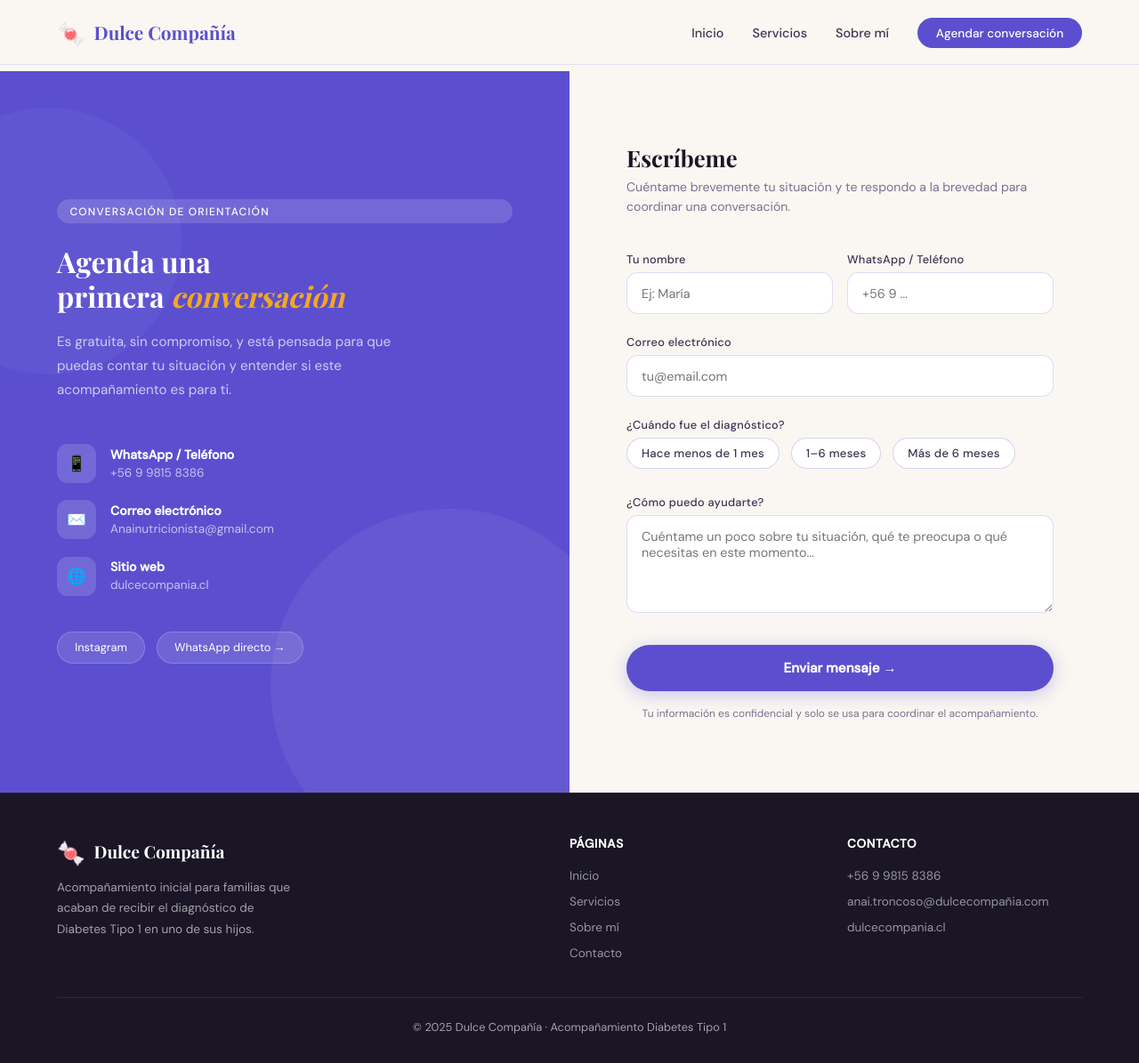
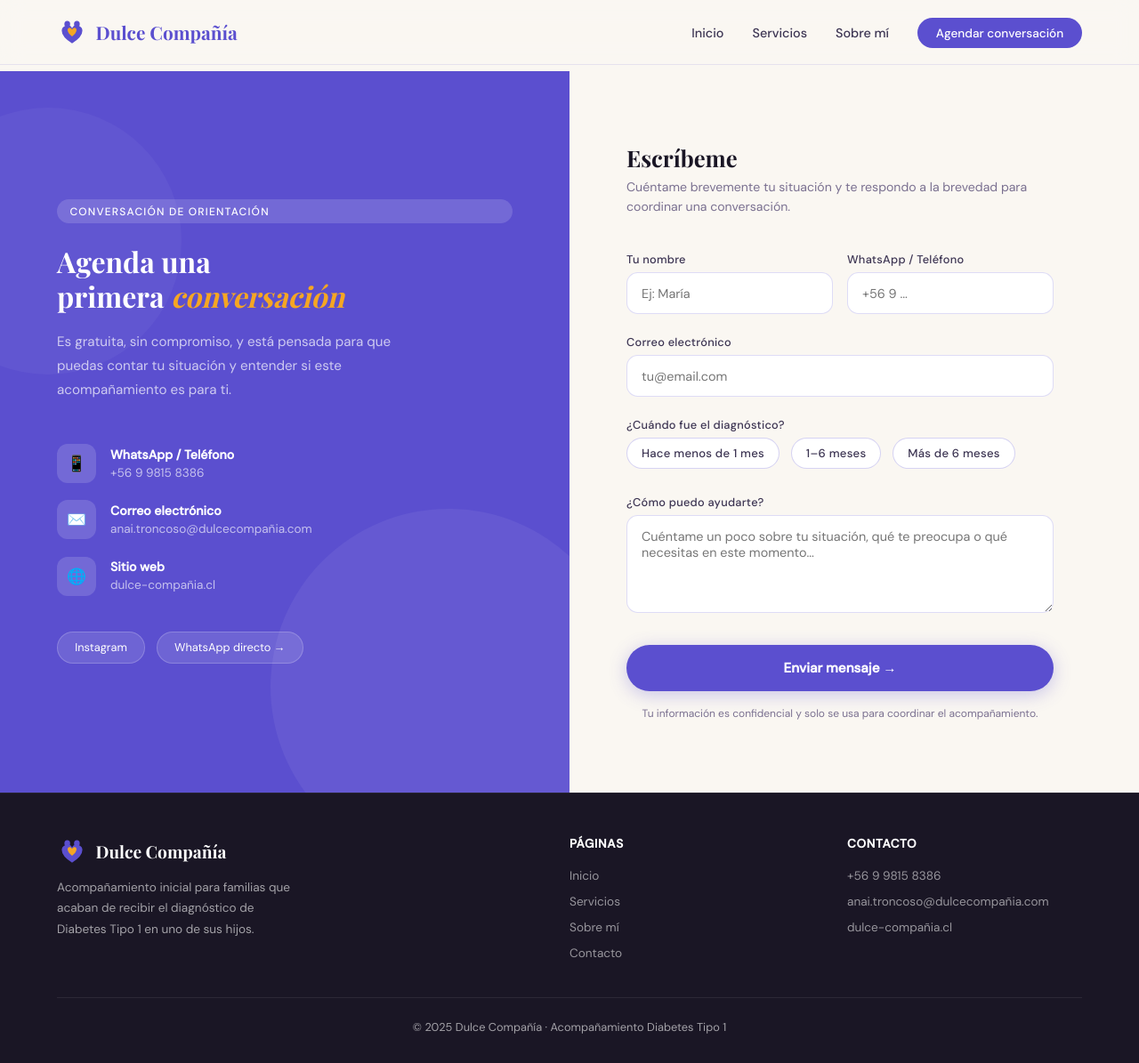
Before and after one commit to astrogolun/dulcecompaniaV2, a plain HTML site: page contacto.html in a window 1280 px wide. Shown: the whole page at 89% size. Drawn offline with nearby package versions, Linux system fonts and the light colour scheme; a web font is replaced by a local one.

Commit message:
segundo commit

```diff
--- a/contacto.html
+++ b/contacto.html
@@ -23,7 +23,7 @@
 
     nav { position: fixed; top: 0; left: 0; right: 0; z-index: 100; display: flex; align-items: center; justify-content: space-between; padding: 1.2rem 5%; background: rgba(250,247,242,0.85); backdrop-filter: blur(12px); border-bottom: 1px solid rgba(91,79,207,0.12); }
     .nav-logo { display: flex; align-items: center; gap: 0.6rem; font-family: 'Playfair Display', serif; font-size: 1.3rem; color: var(--violet); font-weight: 700; text-decoration: none; }
-    .nav-logo span { font-size: 1.6rem; }
+    .nav-logo svg { display:block; }
     .nav-links { display: flex; gap: 2rem; list-style: none; }
     .nav-links a { font-size: 0.9rem; font-weight: 500; color: var(--text); text-decoration: none; transition: color 0.2s; }
     .nav-links a:hover, .nav-links a.active { color: var(--violet); }
@@ -97,7 +97,7 @@
       background: var(--white);
       transition: border-color 0.2s, box-shadow 0.2s;
       outline: none;
-      -webkit-appearance: none;
+      appearance: none;
     }
     input:focus, textarea:focus, select:focus { border-color: var(--violet); box-shadow: 0 0 0 3px rgba(91,79,207,0.1); }
     textarea { resize: vertical; min-height: 110px; }
@@ -163,7 +163,7 @@
 <body>
 
 <nav>
-  <a class="nav-logo" href="index.html"><span>🍬</span> Dulce Compañía</a>
+  <a class="nav-logo" href="index.html"><svg xmlns="http://www.w3.org/2000/svg" viewBox="0 0 44 44" width="34" height="34" aria-hidden="true" style="flex-shrink:0"><ellipse cx="15" cy="10.5" rx="4.2" ry="4.8" fill="#5B4FCF"/><ellipse cx="29" cy="10.5" rx="4.2" ry="4.8" fill="#5B4FCF"/><path d="M7 20 Q7 15.5 11 13.5 L15 12.5 Q19.5 11.5 22 16.5 Q24.5 11.5 29 12.5 L33 13.5 Q37 15.5 37 20 Q37 29 22 38.5 Q7 29 7 20Z" fill="#5B4FCF"/><path d="M22 28.5 Q15.5 23 15.5 19 Q15.5 16.5 18 16 Q20.5 15.5 22 18.5 Q23.5 15.5 26 16 Q28.5 16.5 28.5 19 Q28.5 23 22 28.5Z" fill="#F5A623"/></svg> Dulce Compañía</a>
   <ul class="nav-links">
     <li><a href="index.html">Inicio</a></li>
     <li><a href="servicios.html">Servicios</a></li>
@@ -192,14 +192,14 @@
         <div class="method-icon">✉️</div>
         <div class="method-text">
           <strong>Correo electrónico</strong>
-          <a href="mailto:Anainutricionista@gmail.com">Anainutricionista@gmail.com</a>
+          <a href="mailto:anai.troncoso@dulcecompañia.com">anai.troncoso@dulcecompañia.com</a>
         </div>
       </div>
       <div class="contact-method">
         <div class="method-icon">🌐</div>
         <div class="method-text">
           <strong>Sitio web</strong>
-          <a href="https://dulcecompania.cl" target="_blank">dulcecompania.cl</a>
+          <a href="https://dulce-compañia.cl" target="_blank">dulce-compañia.cl</a>
         </div>
       </div>
     </div>
@@ -261,7 +261,7 @@
 <footer>
   <div class="footer-inner">
     <div class="footer-brand">
-      <a class="nav-logo" href="index.html"><span>🍬</span> Dulce Compañía</a>
+      <a class="nav-logo" href="index.html"><svg xmlns="http://www.w3.org/2000/svg" viewBox="0 0 44 44" width="34" height="34" aria-hidden="true" style="flex-shrink:0"><ellipse cx="15" cy="10.5" rx="4.2" ry="4.8" fill="#5B4FCF"/><ellipse cx="29" cy="10.5" rx="4.2" ry="4.8" fill="#5B4FCF"/><path d="M7 20 Q7 15.5 11 13.5 L15 12.5 Q19.5 11.5 22 16.5 Q24.5 11.5 29 12.5 L33 13.5 Q37 15.5 37 20 Q37 29 22 38.5 Q7 29 7 20Z" fill="#5B4FCF"/><path d="M22 28.5 Q15.5 23 15.5 19 Q15.5 16.5 18 16 Q20.5 15.5 22 18.5 Q23.5 15.5 26 16 Q28.5 16.5 28.5 19 Q28.5 23 22 28.5Z" fill="#F5A623"/></svg> Dulce Compañía</a>
       <p>Acompañamiento inicial para familias que acaban de recibir el diagnóstico de Diabetes Tipo 1 en uno de sus hijos.</p>
     </div>
     <div>
@@ -278,7 +278,7 @@
       <ul>
         <li><a href="tel:+56998158386">+56 9 9815 8386</a></li>
         <li><a href="mailto:anai.troncoso@dulcecompañia.com">anai.troncoso@dulcecompañia.com</a></li>
-        <li><a href="https://dulcecompania.cl" target="_blank">dulcecompania.cl</a></li>
+        <li><a href="https://dulce-compañia.cl" target="_blank">dulce-compañia.cl</a></li>
       </ul>
     </div>
   </div>
```
Also changed, not shown: index.html (+5 -5 lines), servicios.html (+4 -4 lines), sobre-mi.html (+4 -4 lines).
